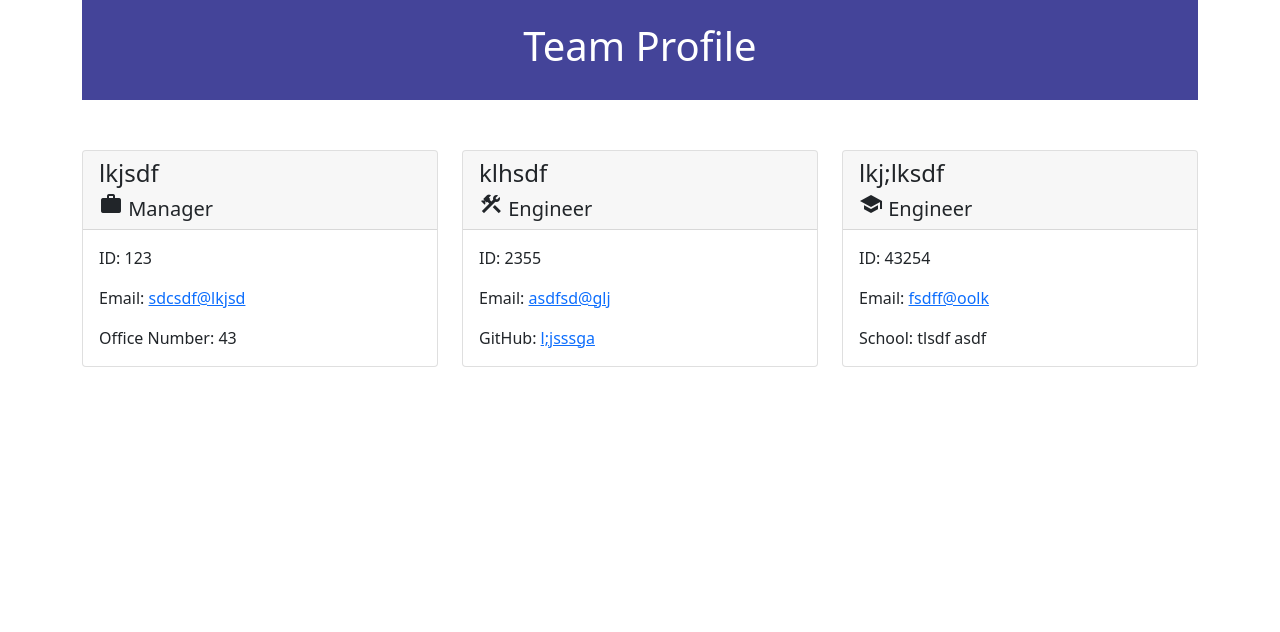
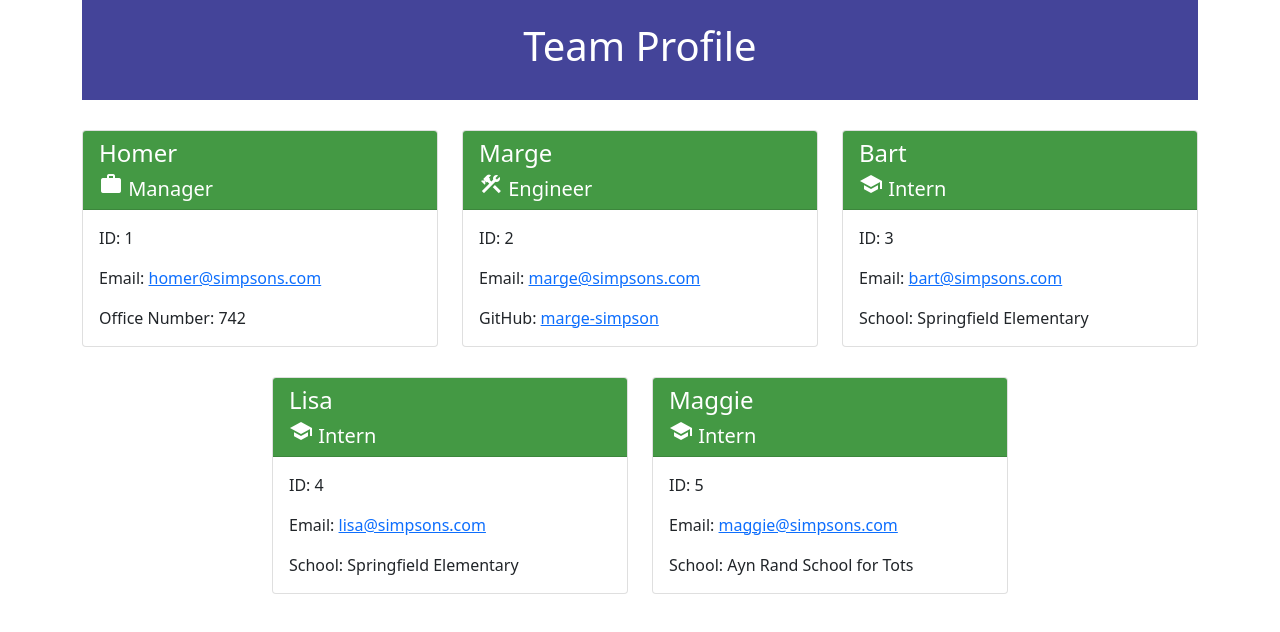
Before and after one commit to tharveyster/team-profile-generator, a website: page dist/index.html in a window 1280 px wide. Drawn offline with nearby package versions, Linux system fonts and the light colour scheme.

Commit message:
Updated css file to add color to member cards.

```diff
--- a/dist/index.html
+++ b/dist/index.html
@@ -22,13 +22,13 @@
     <div class="col-4">
     <div class="card">
         <div class="card-header">
-            <h4 class="card-title">lkjsdf</h4>
+            <h4 class="card-title">Homer</h4>
             <h5 class="card-subtitle"><i class="material-icons">work</i> Manager</h5>
         </div>
         <div class="card-body">
-            <p class="card-text">ID: 123</p>
-            <p class="card-text">Email: <a href="mailto:sdcsdf@lkjsd">sdcsdf@lkjsd</a></a>
-            <p class="card-text">Office Number: 43</p>
+            <p class="card-text">ID: 1</p>
+            <p class="card-text">Email: <a href="mailto:homer@simpsons.com">homer@simpsons.com</a></a>
+            <p class="card-text">Office Number: 742</p>
         </div>
     </div>
 </div>
@@ -36,13 +36,13 @@
     <div class="col-4">
         <div class="card">
             <div class="card-header">
-                <h4 class="card-title">klhsdf</h4>
+                <h4 class="card-title">Marge</h4>
                 <h5 class="card-subtitle"><i class="material-icons">construction</i> Engineer</h5>
             </div>
             <div class="card-body">
-                <p class="card-text">ID: 2355</p>
-                <p class="card-text">Email: <a href="mailto:asdfsd@glj">asdfsd@glj</a></a>
-                <p class="card-text">GitHub: <a href="https://github.com/l;jsssga">l;jsssga</a></p>
+                <p class="card-text">ID: 2</p>
+                <p class="card-text">Email: <a href="mailto:marge@simpsons.com">marge@simpsons.com</a></a>
+                <p class="card-text">GitHub: <a href="https://github.com/marge-simpson">marge-simpson</a></p>
             </div>
         </div>
     </div>
@@ -50,13 +50,41 @@
     <div class="col-4">
         <div class="card">
             <div class="card-header">
-                <h4 class="card-title">lkj;lksdf</h4>
-                <h5 class="card-subtitle"><i class="material-icons">school</i> Engineer</h5>
+                <h4 class="card-title">Bart</h4>
+                <h5 class="card-subtitle"><i class="material-icons">school</i> Intern</h5>
             </div>
             <div class="card-body">
-                <p class="card-text">ID: 43254</p>
-                <p class="card-text">Email: <a href="mailto:fsdff@oolk">fsdff@oolk</a></a>
-                <p class="card-text">School: tlsdf asdf</p>
+                <p class="card-text">ID: 3</p>
+                <p class="card-text">Email: <a href="mailto:bart@simpsons.com">bart@simpsons.com</a></a>
+                <p class="card-text">School: Springfield Elementary</p>
+            </div>
+        </div>
+    </div>
+
+    <div class="col-4">
+        <div class="card">
+            <div class="card-header">
+                <h4 class="card-title">Lisa</h4>
+                <h5 class="card-subtitle"><i class="material-icons">school</i> Intern</h5>
+            </div>
+            <div class="card-body">
+                <p class="card-text">ID: 4</p>
+                <p class="card-text">Email: <a href="mailto:lisa@simpsons.com">lisa@simpsons.com</a></a>
+                <p class="card-text">School: Springfield Elementary</p>
+            </div>
+        </div>
+    </div>
+
+    <div class="col-4">
+        <div class="card">
+            <div class="card-header">
+                <h4 class="card-title">Maggie</h4>
+                <h5 class="card-subtitle"><i class="material-icons">school</i> Intern</h5>
+            </div>
+            <div class="card-body">
+                <p class="card-text">ID: 5</p>
+                <p class="card-text">Email: <a href="mailto:maggie@simpsons.com">maggie@simpsons.com</a></a>
+                <p class="card-text">School: Ayn Rand School for Tots</p>
             </div>
         </div>
     </div>
--- a/dist/style.css
+++ b/dist/style.css
@@ -17,5 +17,14 @@
     color: white;
     align-items: center;
     justify-content: center;
-    margin-bottom: 50px;
+    margin-bottom: 30px;
 }
+
+.card {
+    margin-bottom: 30px;
+}
+
+.card-header {
+    background-color: var(--cards);
+    color: white;
+}
```
